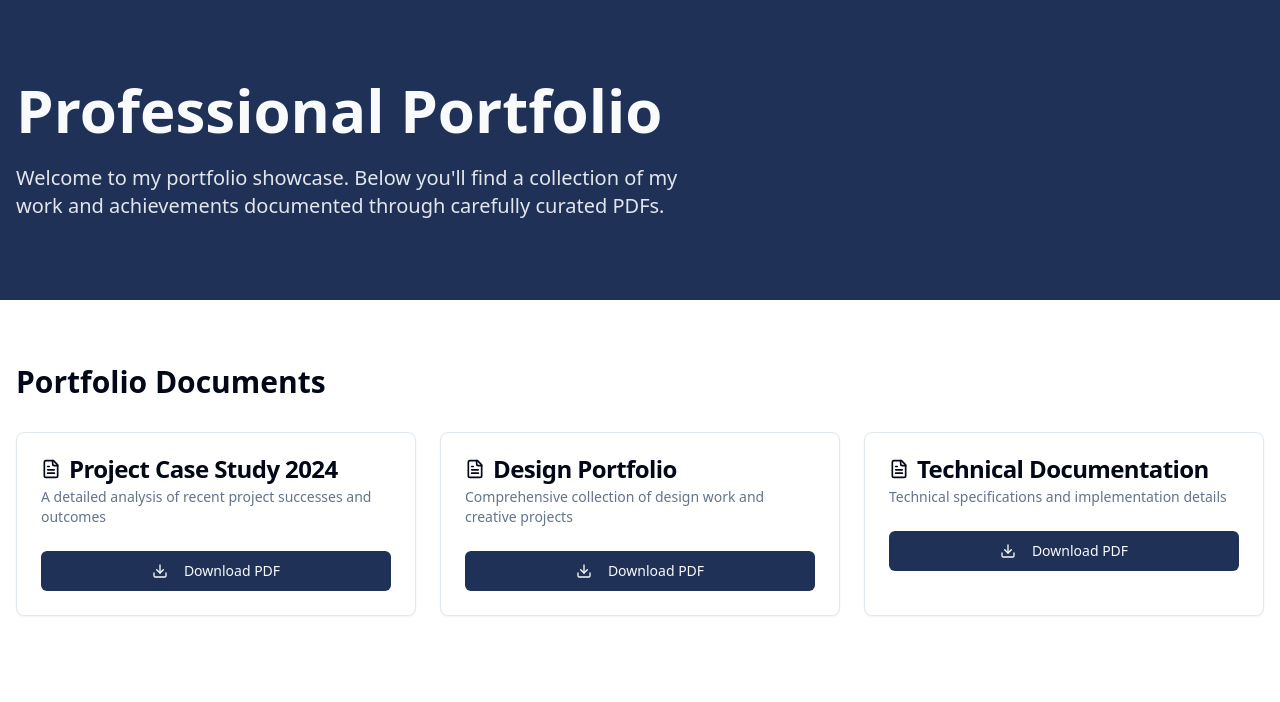
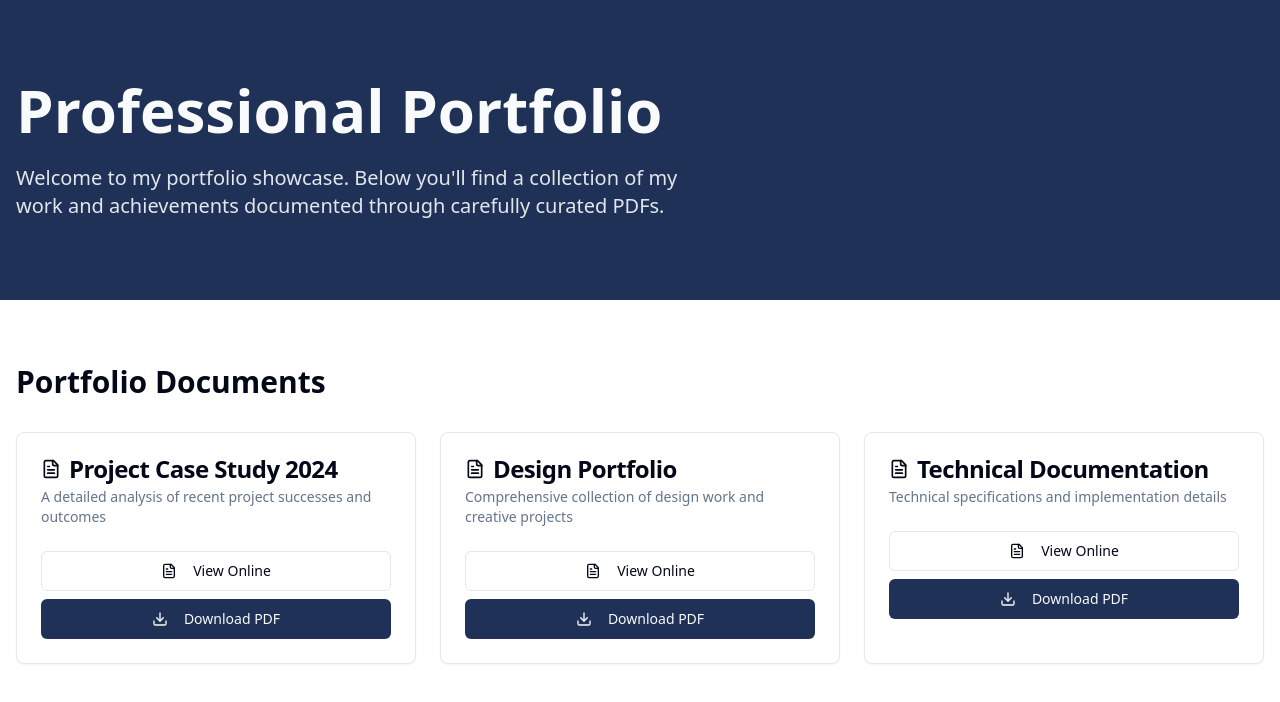
Before and after one commit to diegooabreu/pdf-folio-display, a React (Vite) app: page / in a window 1280 px wide. Shown: the top 702 px of the page. Built offline with nearby package versions, Linux system fonts and the light colour scheme.

Commit message:
Add view online button
Add a button to view the PDF online in each portfolio item.

```diff
--- a/src/components/PDFCard.tsx
+++ b/src/components/PDFCard.tsx
@@ -20,7 +20,13 @@ const PDFCard = ({ title, description, downloadUrl }: PDFCardProps) => {
         </CardTitle>
         <CardDescription>{description}</CardDescription>
       </CardHeader>
-      <CardContent>
+      <CardContent className="space-y-2">
+        <Button variant="outline" asChild className="w-full">
+          <a href={downloadUrl} target="_blank" rel="noopener noreferrer">
+            <FileText className="mr-2 h-4 w-4" />
+            View Online
+          </a>
+        </Button>
         <Button asChild className="w-full">
           <a href={downloadUrl} download>
             <Download className="mr-2 h-4 w-4" />
```
